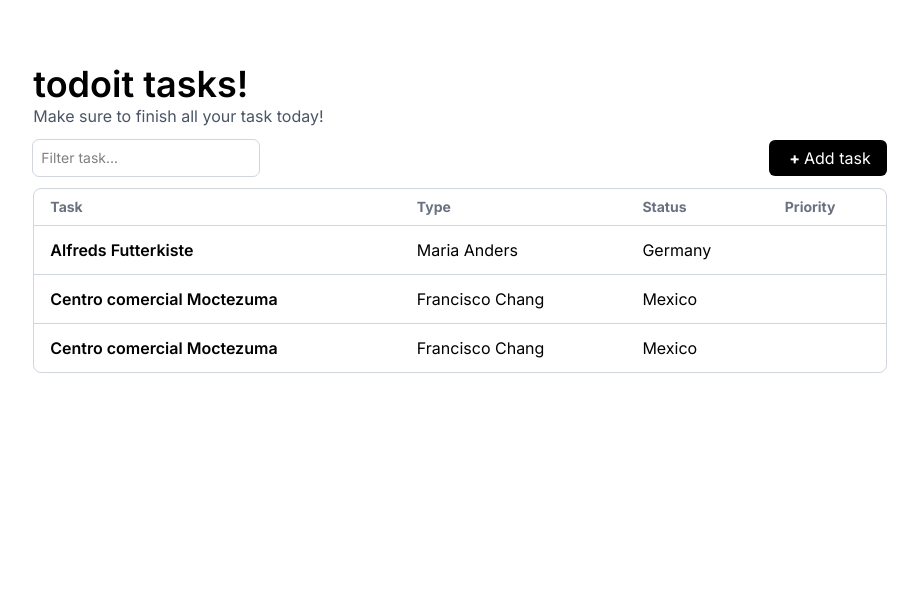
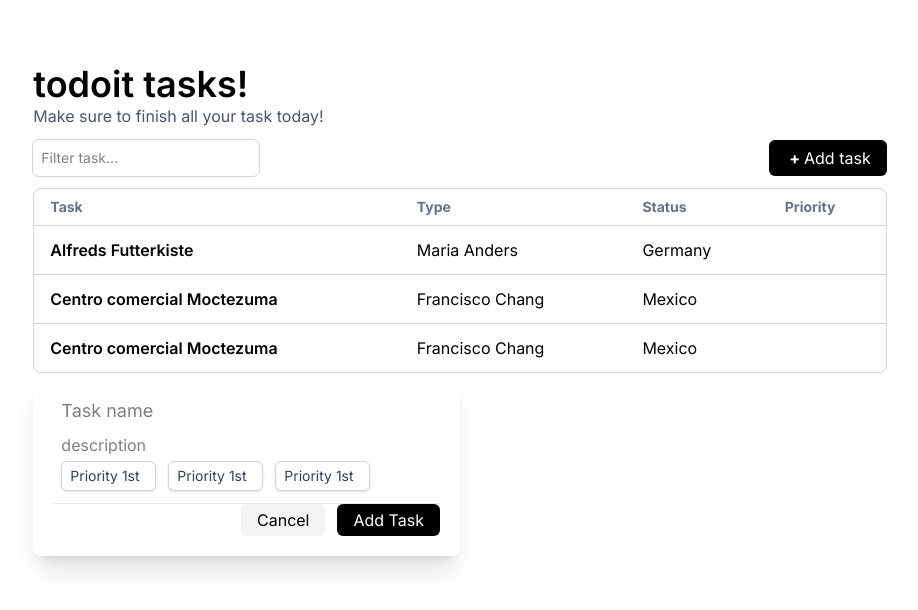
Before and after one commit to zemoCode25/todoit-todo-app, a React (Vite) app: page /todo in a window 1280 px wide. Shown: the top 610 px of the page, without its empty margins (180-1098 px from the left). Built offline with nearby package versions, Linux system fonts and the light colour scheme.

Commit message:
Created and styled the input modal

```diff
--- a/src/components/Todo.jsx
+++ b/src/components/Todo.jsx
@@ -1,7 +1,11 @@
 import { TaskTable } from "./todo/TaskTable";
+import { TaskInputModal } from "./todo/TaskInputModal";
+import { useState } from "react";
 // import { Overlay } from "./utils/Overlay";
 
 export function Todo() {
+  const [isOpenModal, setOpenModal] = useState(false);
+
   return (
     <main className="w-dvw h-dvh flex justify-center my-16">
       <div className="flex flex-col w-2/3">
@@ -22,6 +26,10 @@ export function Todo() {
           </button>
         </div>
         <TaskTable />
+        <TaskInputModal
+          isOpen={isOpenModal}
+          onClose={() => setOpenModal(close)}
+        />
       </div>
     </main>
   );
--- a/src/components/todo/TaskInputModal.jsx
+++ b/src/components/todo/TaskInputModal.jsx
@@ -1,10 +1,56 @@
 export function TaskInputModal() {
   return (
-    <div className="p-3 bg-white">
-      <input className="text-lg" type="text" placeholder="" />
-      <div>
-        <button>Cancel</button>
-        <button>Add Task</button>
+    <div className="flex flex-col p-5 bg-white shadow-xl w-[50%] z-20 rounded-lg gap-">
+      <input
+        className="text-lg outline-none py-1 px-2 rounded-md"
+        type="text"
+        placeholder="Task name"
+      />
+      <input
+        className="outline-none py-1 px-2 rounded-md"
+        type="text"
+        placeholder="description"
+      />
+      <div className="flex gap-3 pb-3 border-b border-b-gray-200">
+        <select
+          className="block px-2 py-1 ml-2 w-fit text-gray-700 bg-white border border-gray-300 rounded-md shadow-sm appearance-none text-sm cursor-pointer  outline-none focus:ring-0"
+          name="cars"
+          id="cars"
+        >
+          <option value="volvo">Priority 1st</option>
+          <option value="saab">Priority 2nd</option>
+          <option value="mercedes">Priority 3rd</option>
+          <option value="audi">Priority 4th</option>
+        </select>
+        <select
+          className="block px-2 py-1 w-fit text-gray-700 bg-white border border-gray-300 rounded-md shadow-sm appearance-none text-sm cursor-pointer  outline-none focus:ring-0"
+          name="cars"
+          id="cars"
+          value={"pangit"}
+        >
+          <option value="volvo">Priority 1st</option>
+          <option value="saab">Priority 2nd</option>
+          <option value="mercedes">Priority 3rd</option>
+          <option value="audi">Priority 4th</option>
+        </select>
+        <select
+          className="block px-2 py-1 w-fit text-gray-700 bg-white border border-gray-300 rounded-md shadow-sm appearance-none text-sm cursor-pointer  outline-none focus:ring-0"
+          name="cars"
+          id="cars"
+        >
+          <option value="volvo">Priority 1st</option>
+          <option value="saab">Priority 2nd</option>
+          <option value="mercedes">Priority 3rd</option>
+          <option value="audi">Priority 4th</option>
+        </select>
+      </div>
+      <div className="flex gap-3 ml-auto">
+        <button className="px-4 py-1 bg-gray-100 rounded-md cursor-pointer">
+          Cancel
+        </button>
+        <button className="px-4 py-1 text-white bg-black rounded-md cursor-pointer">
+          Add Task
+        </button>
       </div>
     </div>
   );
--- a/src/components/utils/Overlay.jsx
+++ b/src/components/utils/Overlay.jsx
@@ -1,5 +1,5 @@
 export function Overlay() {
   return (
-    <div className="absolute inset-0 w-dvw h-dvh bg-black opacity-40 z-50"></div>
+    <div className="absolute inset-0 w-dvw h-dvh bg-black opacity-40 z-10"></div>
   );
 }
```
